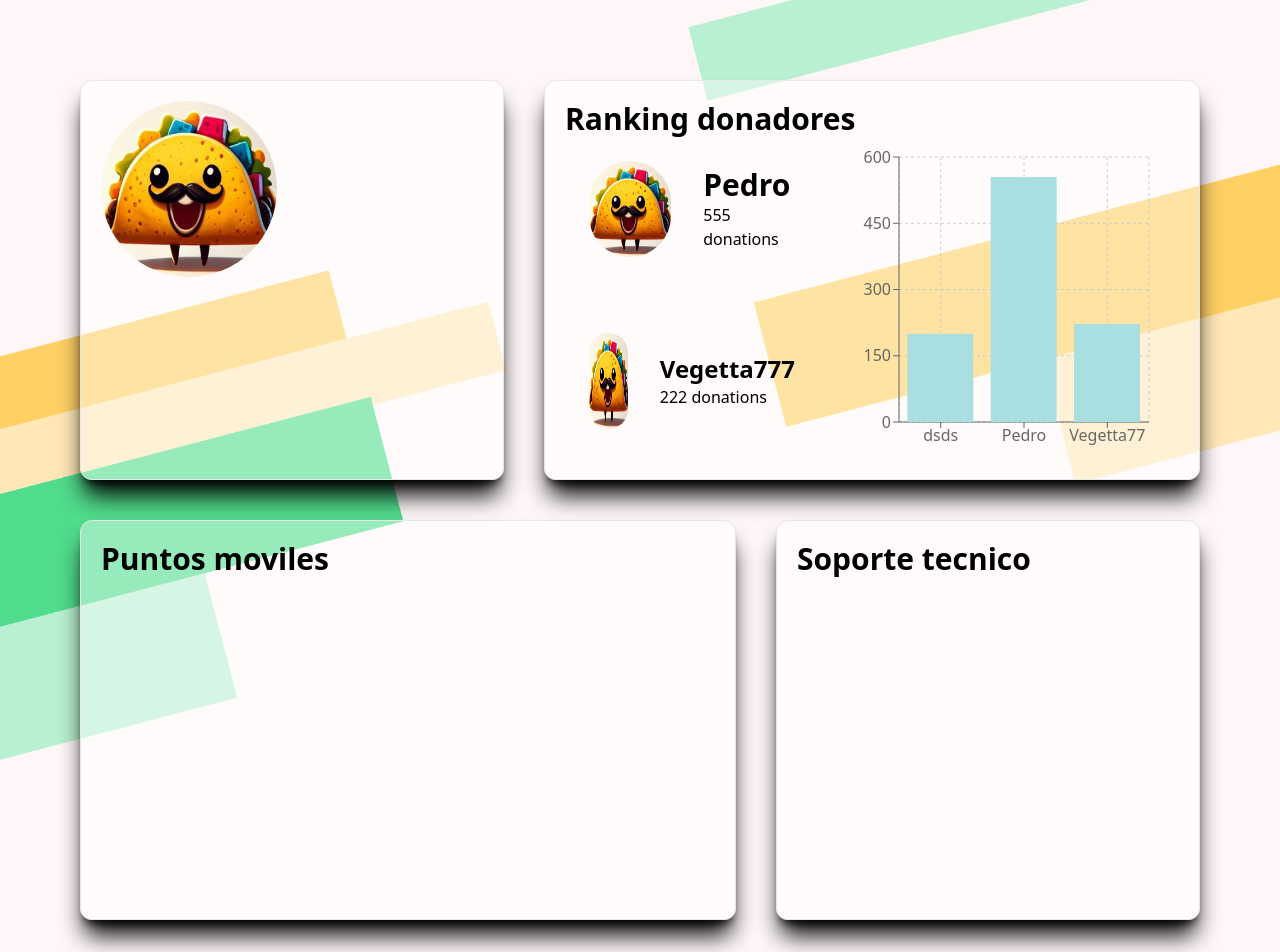
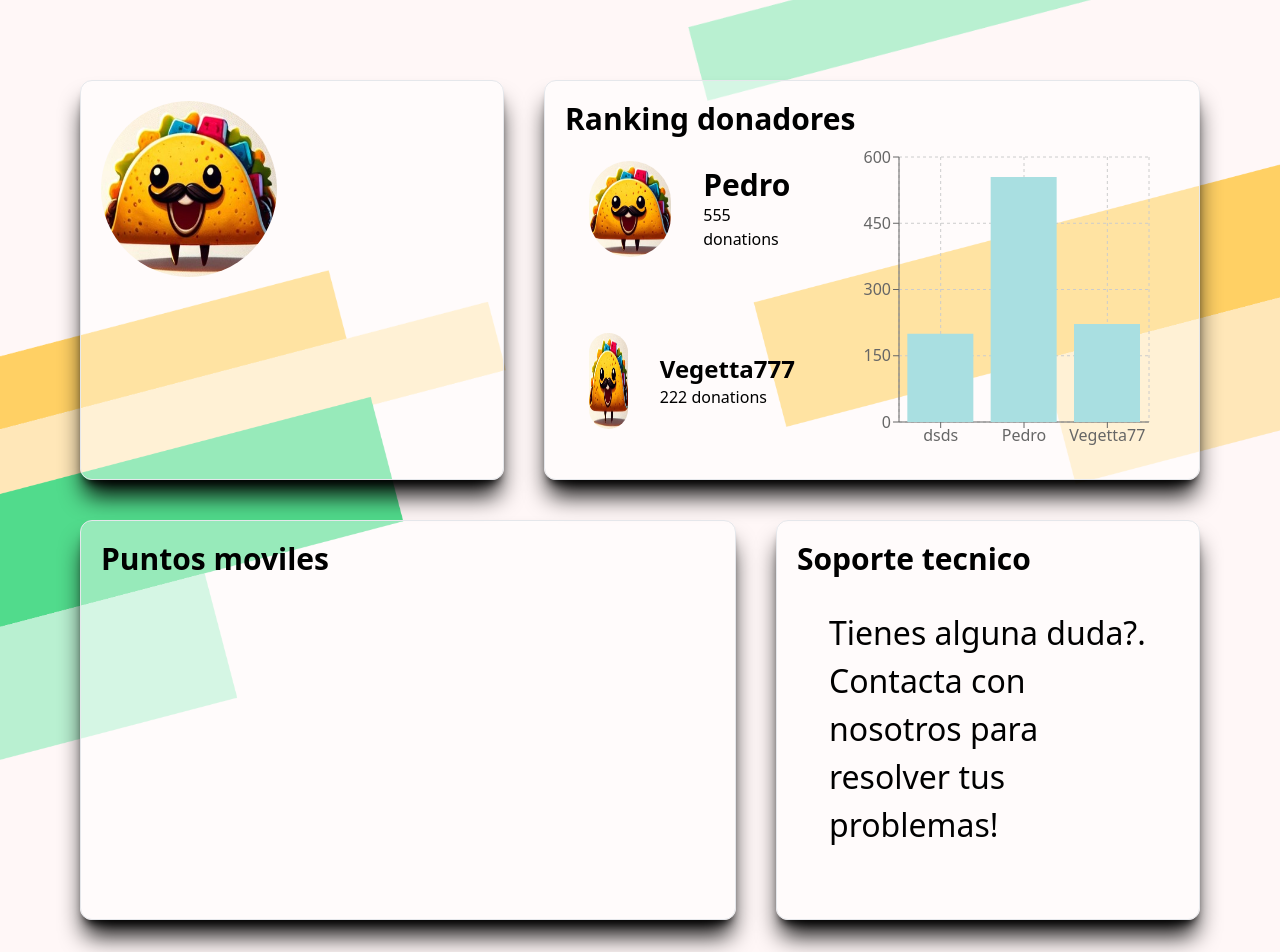
Before and after one commit to DevSolutionsCo/UxerSii, a React (Vite) app in the folder uxersii/: page /main in a window 1280 px wide. Shown: the top 952 px of the page. Built offline with nearby package versions, Linux system fonts and the light colour scheme.

Commit message:
farmeando

```diff
--- a/uxersii/src/components/LogedUp/BentoGrid/Bento.tsx
+++ b/uxersii/src/components/LogedUp/BentoGrid/Bento.tsx
@@ -148,7 +148,14 @@ function Bento() {
         <BentoItem
           className="col-span-10 sm:col-span-4"
           title="Soporte tecnico"
-        ></BentoItem>
+        >
+          <div className="w-full h-[20rem] items-center text-wrap justify-center ">
+            <p className="text-[2rem] p-8 ">
+              Tienes alguna duda?. <br />
+              Contacta con nosotros para resolver tus problemas!
+            </p>
+          </div>
+        </BentoItem>
       </section>
 
       {showPopup && (
```
